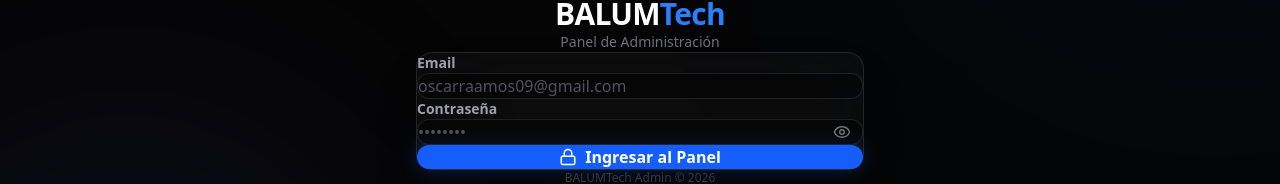
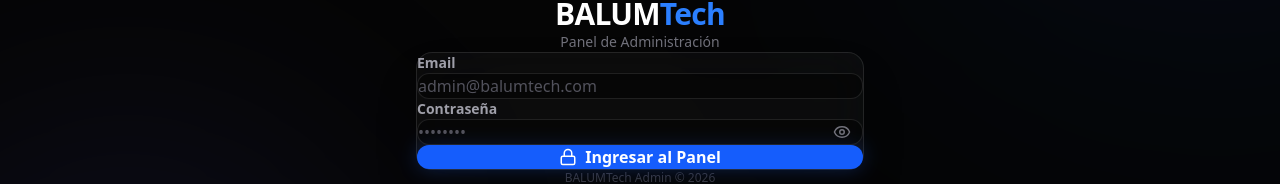
Before and after one commit to SoulTechX/balumtech-web, a Next.js app: page /admin/login in a window 1280 px wide. Shown: the part 341-525 px from the top of the page. Built offline with nearby package versions, Linux system fonts and the light colour scheme.

Commit message:
security: remove hardcoded personal email from admin login placeholder

```diff
--- a/app/admin/login/page.tsx
+++ b/app/admin/login/page.tsx
@@ -70,7 +70,7 @@ export default function LoginPage() {
                 autoComplete="email"
                 value={email}
                 onChange={(e) => setEmail(e.target.value)}
-                placeholder="oscarraamos09@gmail.com"
+                placeholder="admin@balumtech.com"
                 className="w-full bg-black/40 border border-white/10 rounded-xl px-4 py-3 text-white placeholder-zinc-600 focus:outline-none focus:border-blue-500 focus:ring-1 focus:ring-blue-500/30 transition-all"
               />
             </div>
```
